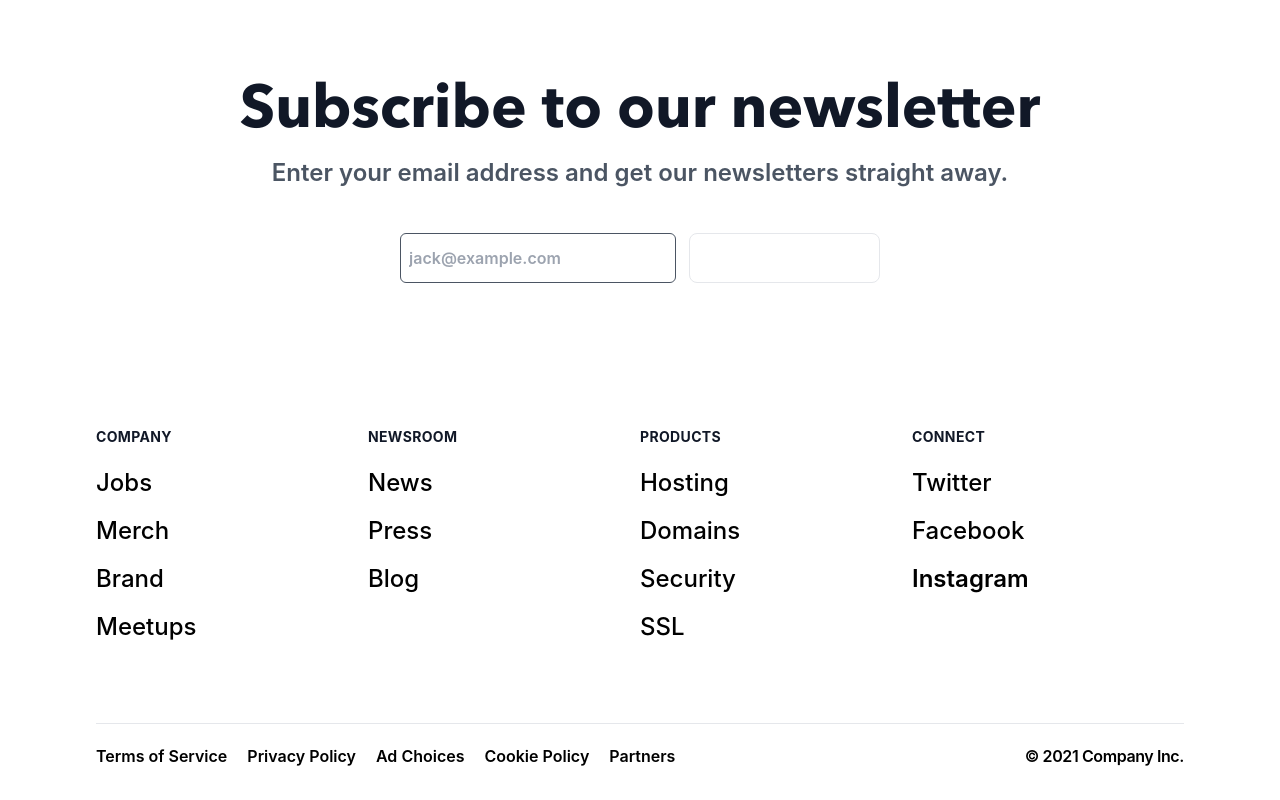
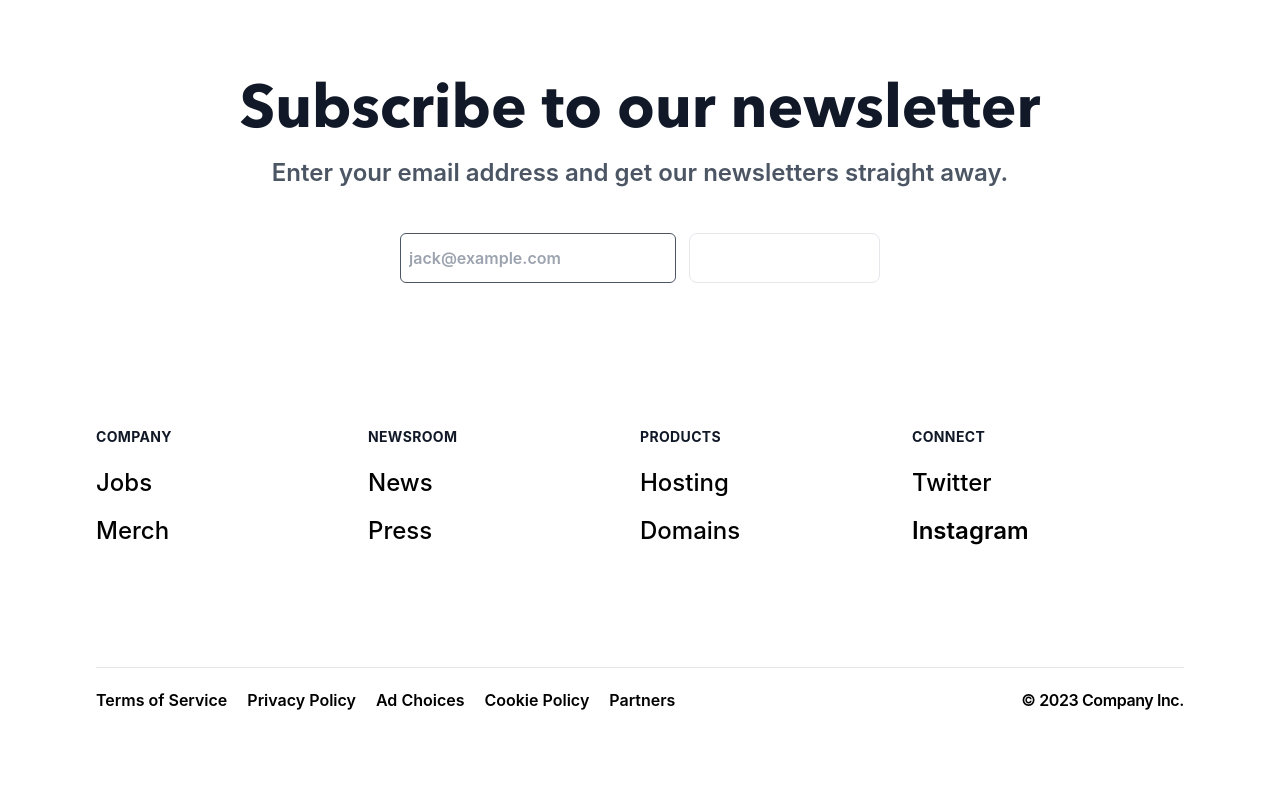
Before and after one commit to Ernestoc14/FBA-RywynWebsite, a Next.js app in the folder rywyn/: page / in a window 1280 px wide. Shown: the part 1882-2682 px from the top of the page. After the commit the page ends 2626 px from the top, so only its background shows below. Built offline with nearby package versions, Linux system fonts and the light colour scheme.

Commit message:
Feat: Updating Footer

```diff
--- a/rywyn/components/Footer.js
+++ b/rywyn/components/Footer.js
@@ -23,22 +23,6 @@ export default function Footer() {
                 >
                   Merch
                 </a>
-              </li>{" "}
-              <li>
-                <a
-                  className="hover:text-gray-900 transition-colors duration-200 text-2xl"
-                  href="/"
-                >
-                  Brand
-                </a>
-              </li>{" "}
-              <li>
-                <a
-                  className="hover:text-gray-900 transition-colors duration-200 text-2xl"
-                  href="/"
-                >
-                  Meetups
-                </a>
               </li>
             </ul>
           </li>
@@ -61,14 +45,6 @@ export default function Footer() {
                   href="/"
                 >
                   Press
-                </a>
-              </li>
-              <li>
-                <a
-                  className="hover:text-gray-900 transition-colors duration-200 text-2xl"
-                  href="/"
-                >
-                  Blog
                 </a>
               </li>
             </ul>
@@ -94,22 +70,6 @@ export default function Footer() {
                   Domains
                 </a>
               </li>
-              <li>
-                <a
-                  className="hover:text-gray-900 transition-colors duration-200 text-2xl"
-                  href="/"
-                >
-                  Security
-                </a>
-              </li>
-              <li>
-                <a
-                  className="hover:text-gray-900 transition-colors duration-200 text-2xl"
-                  href="/"
-                >
-                  SSL
-                </a>
-              </li>
             </ul>
           </li>
           <li className="space-y-5">
@@ -123,14 +83,6 @@ export default function Footer() {
                   href="/"
                 >
                   Twitter
-                </a>
-              </li>
-              <li>
-                <a
-                  className="hover:text-gray-900 transition-colors duration-200 text-2xl"
-                  href="/"
-                >
-                  Facebook
                 </a>
               </li>
               <li>
@@ -192,7 +144,7 @@ export default function Footer() {
               href="/"
               className="text-md text-black transition-colors duration-300 hover:text-deep-purple-accent-400 font-semibold tracking-tight"
             >
-              © 2021 Company Inc.
+              © 2023 Company Inc.
             </a>
           </ul>
         </div>
--- a/rywyn/pages/index.js
+++ b/rywyn/pages/index.js
@@ -8,7 +8,7 @@ export default function Home() {
     <div className="text-black">
       <Head>
         <title>Rywyn Resistance Bands</title>
-        <link rel="icon" href="/favicn.ico" />
+        <link rel="icon" href="images/rywyn-logo.jpeg" />
       </Head>
       <Header />
       <Main />
```
